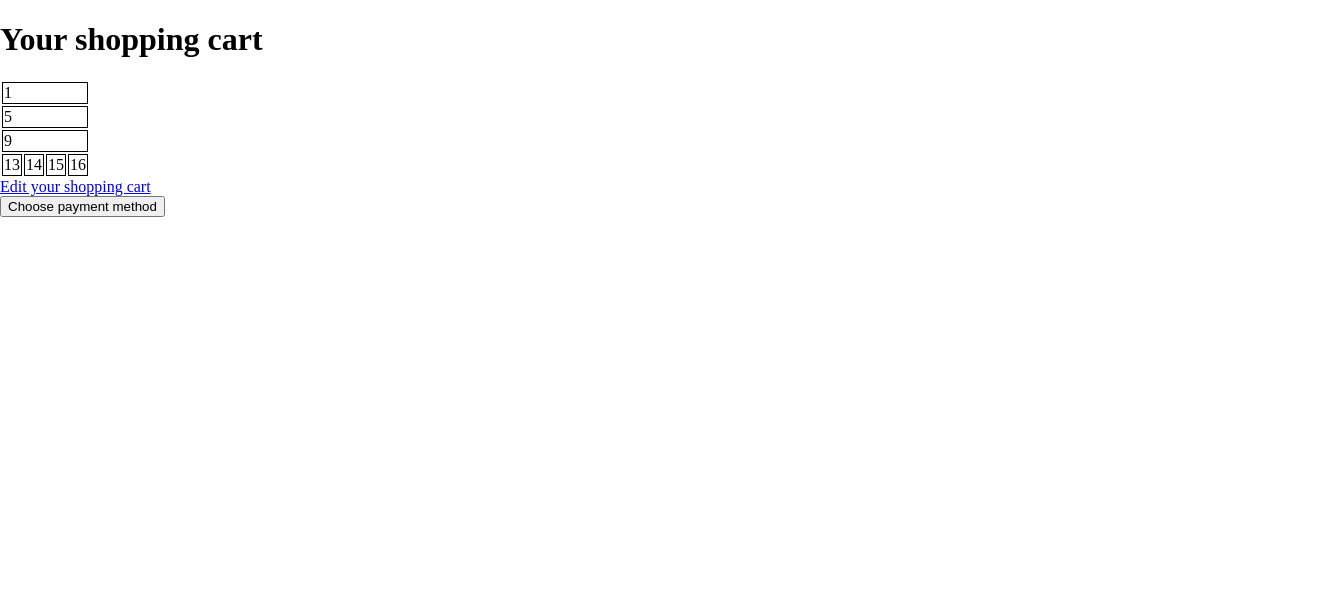
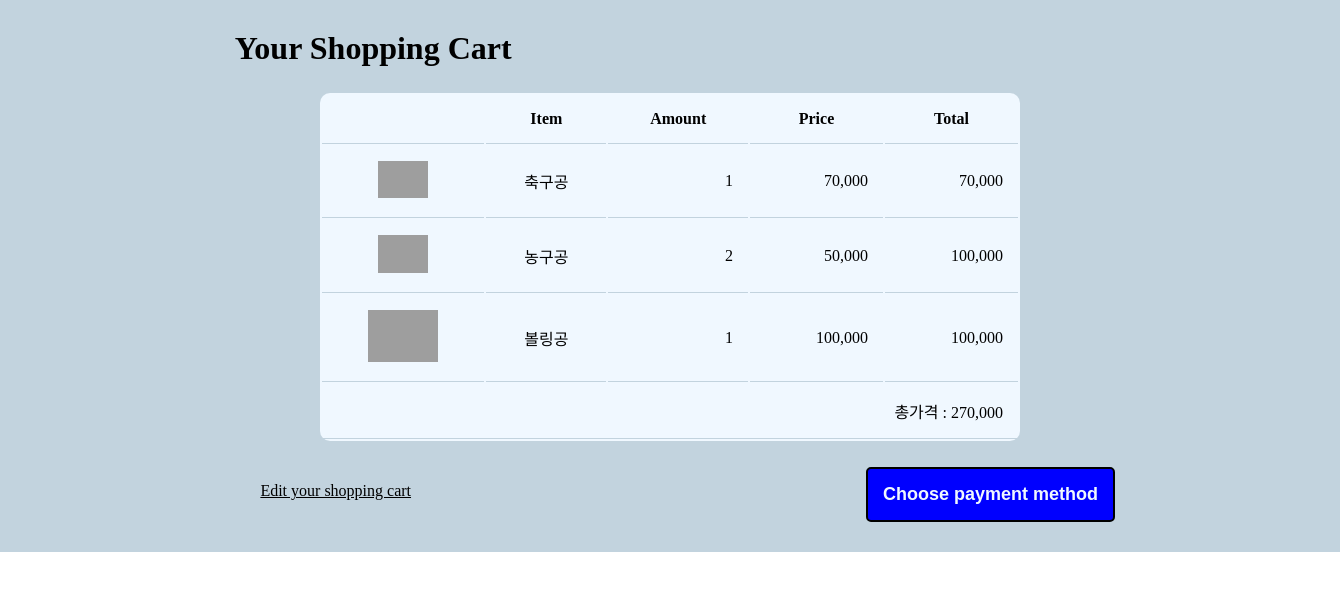
Before and after one commit to TaeWoongYoun/CartPage, a plain HTML site: page index.html in a window 1280 px wide. Shown: the whole page, 1340 px wide, since content can reach past the window. Drawn offline with Linux system fonts and the light colour scheme; grey boxes are pictures that could not be loaded.

Commit message:
Feat : Shopping Site

```diff
--- a/index.html
+++ b/index.html
@@ -8,44 +8,51 @@
 </head>
 <body>
     <main>
-        <div class="">
-            <h1>Your shopping cart</h1>
-        </div>
-        <div class="Table">
-            <table>
+        <h1>Your Shopping Cart</h1>
+        <table class="Ctable">
+            <thead>
                 <tr>
-                    <td colspan="4">1</td>
-                    <!-- <td></td>
-                    <td></td>
-                    <td></td> -->
+                    <th></th>
+                    <th>Item</th>
+                    <th>Amount</th>
+                    <th>Price</th>
+                    <th>Total</th>
+                </tr>
+            </thead>
+            <tbody>
+                <tr class="menu">
+                    <td><img src="https://cdn-icons-png.flaticon.com/512/4977/4977731.png" alt="" width="50px"></td>
+                    <td>축구공</td>
+                    <td style="text-align: right;">1</td>
+                    <td style="text-align: right;">70,000</td>
+                    <td style="text-align: right;">70,000</td>
+                </tr>
+                <tr class="menu">
+                    <td><img src="https://cdn.pixabay.com/photo/2013/07/13/10/51/basketball-157926_1280.png" alt="" width="50px"></td>
+                    <td>농구공</td>
+                    <td style="text-align: right;">2</td>
+                    <td style="text-align: right;">50,000</td>
+                    <td style="text-align: right;">100,000</td>
+                </tr>
+                <tr class="menu">
+                    <td><img src="https://cdn.pixabay.com/photo/2016/07/21/11/54/bowling-ball-1532341_1280.png" alt="" width="70px"></td>
+                    <td>볼링공</td>
+                    <td style="text-align: right;">1</td>
+                    <td style="text-align: right;">100,000</td>
+                    <td style="text-align: right;">100,000</td>
                 </tr>
                 <tr>
-                    <td colspan="4">5</td>
-                    <!-- <td>6</td>
-                    <td>7</td>
-                    <td>8</td> -->
+                    <td colspan="5" style="text-align: right;">
+                        총가격 : 270,000
+                    </td>
                 </tr>
-                <tr>
-                    <td colspan="4">9</td>
-                    <!-- <td>10</td>
-                    <td>11</td>
-                    <td>12</td> -->
-                </tr>
-                <tr>
-                    <td>13</td>
-                    <td>14</td>
-                    <td>15</td>
-                    <td>16</td>
-                </tr>
-            </table>
-        </div>
-        <div>
+            </tbody>
+        </table>
+        <div class="Box">
             <a href="#">Edit your shopping cart</a>
         </div>
-        <div>
-            <button>
-                Choose payment method
-            </button>
+        <div class="Box">
+            <button>Choose payment method</button>
         </div>
     </main>
 </body>
--- a/style.css
+++ b/style.css
@@ -1,11 +1,59 @@
 *{
+    margin: 0%;
+}
+
+body{
     box-sizing: border-box;
 }
 
-body{
-    margin: 0%;
+main{
+    width: 100%;
+    background-color: #c2d3de;
+    padding: 30px;
 }
 
-tr, td{
-    border: 1px black solid;
+h1{
+    margin-bottom: 2%;
+    margin-left: 16%;
 }
+
+.Ctable{
+    width: 100%;
+    max-width: 700px;
+    margin: auto;
+    background-color: aliceblue;
+    border-radius: 10px;
+}
+
+.Ctable td, .Ctable th{
+    padding: 15px;
+    border-bottom: 1px solid #c2d3de;
+}
+
+.menu td{
+    text-align: center;
+}
+
+a{
+    float: left;
+    color: black;
+    float: left;
+    margin-top: 3%;
+}
+
+button{
+    padding: 15px;
+    border: 2px solid black;
+    border-radius: 5px;
+    background: blue;
+    color: aliceblue;
+    font-size: 18px;
+    font-weight: 600;
+    margin-top: 7%;
+}
+
+.Box{
+    width: 29%;
+    display: inline-block;
+    margin-left: 18%;
+}
```
